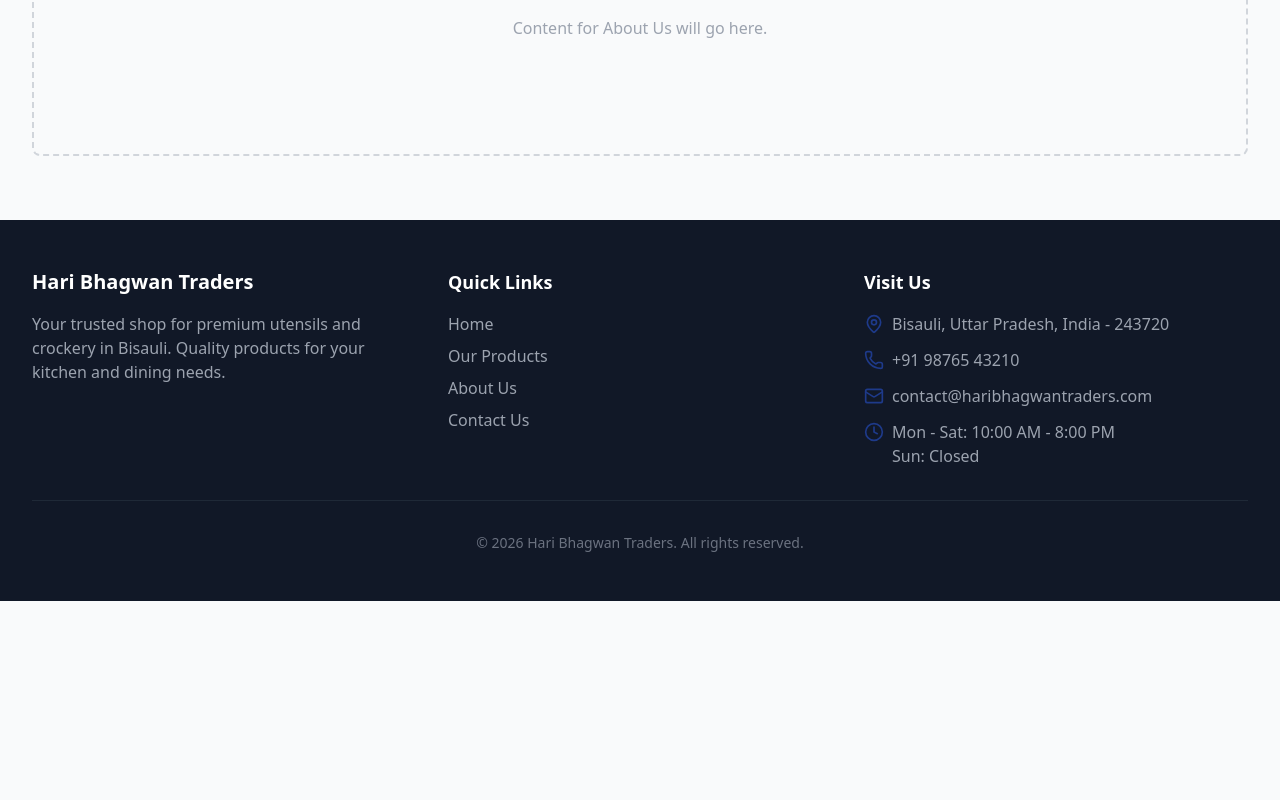
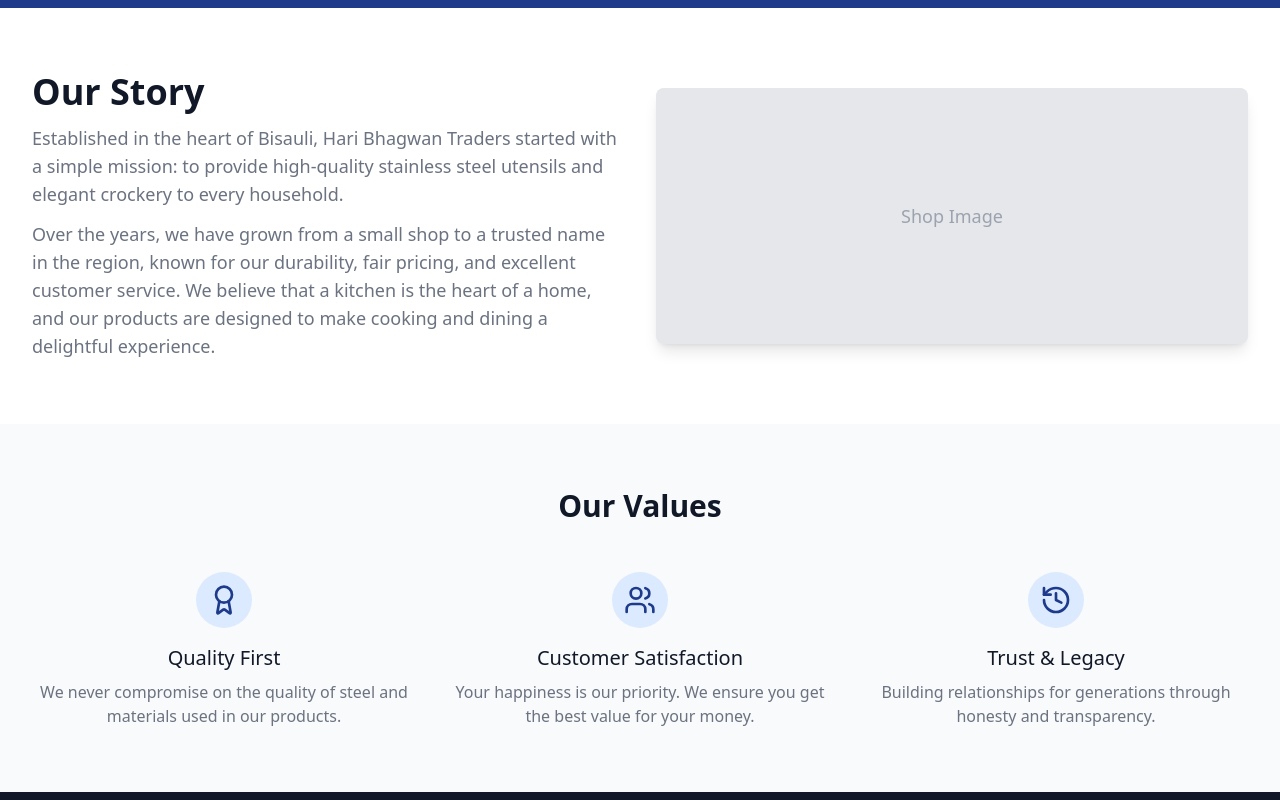
Before and after one commit to Shresth1822/shop-management-system, a React (Vite) app: page /about in a window 1280 px wide. Shown: the part 360-1160 px from the top of the page. Before the commit the page ends 961 px from the top, so only its background shows below. Built offline with nearby package versions, Linux system fonts and the light colour scheme.

Commit message:
feat: Add About and Contact pages with Google Maps embed

```diff
--- a/src/App.jsx
+++ b/src/App.jsx
@@ -5,6 +5,8 @@
 // Public Pages
 import Home from "./pages/public/Home";
 import Products from "./pages/public/Products";
+import About from "./pages/public/About";
+import Contact from "./pages/public/Contact";
 import Placeholder from "./pages/public/Placeholder"; // Temporary for other pages
 
 function App() {
@@ -15,11 +17,8 @@
         <Route element={<PublicLayout />}>
           <Route path="/" element={<Home />} />
           <Route path="/products" element={<Products />} />
-          <Route path="/about" element={<Placeholder pageName="About Us" />} />
-          <Route
-            path="/contact"
-            element={<Placeholder pageName="Contact Us" />}
-          />
+          <Route path="/about" element={<About />} />
+          <Route path="/contact" element={<Contact />} />
         </Route>
 
         {/* Admin Routes (Placeholder for now) */}
--- /dev/null
+++ b/src/pages/public/About.jsx
@@ -0,0 +1,109 @@
+import React from "react";
+import { Award, Users, History, CheckCircle } from "lucide-react";
+
+const About = () => {
+  return (
+    <div className="bg-white">
+      {/* Hero Section */}
+      <div className="bg-primary py-16 sm:py-24">
+        <div className="max-w-7xl mx-auto px-4 sm:px-6 lg:px-8 text-center">
+          <h1 className="text-4xl font-extrabold text-white sm:text-5xl sm:tracking-tight lg:text-6xl">
+            About Hari Bhagwan Traders
+          </h1>
+          <p className="mt-6 max-w-2xl mx-auto text-xl text-blue-100">
+            Serving Bisauli with quality kitchenware and crockery for over 20
+            years.
+          </p>
+        </div>
+      </div>
+
+      {/* Our Story */}
+      <div className="max-w-7xl mx-auto px-4 sm:px-6 lg:px-8 py-16">
+        <div className="lg:grid lg:grid-cols-2 lg:gap-8 lg:items-center">
+          <div>
+            <h2 className="text-3xl font-extrabold text-gray-900 sm:text-4xl">
+              Our Story
+            </h2>
+            <p className="mt-3 max-w-3xl text-lg text-gray-500">
+              Established in the heart of Bisauli, Hari Bhagwan Traders started
+              with a simple mission: to provide high-quality stainless steel
+              utensils and elegant crockery to every household.
+            </p>
+            <p className="mt-3 max-w-3xl text-lg text-gray-500">
+              Over the years, we have grown from a small shop to a trusted name
+              in the region, known for our durability, fair pricing, and
+              excellent customer service. We believe that a kitchen is the heart
+              of a home, and our products are designed to make cooking and
+              dining a delightful experience.
+            </p>
+          </div>
+          <div className="mt-8 lg:mt-0">
+            <div className="aspect-w-3 aspect-h-2 rounded-lg shadow-lg overflow-hidden bg-gray-100">
+              {/* Placeholder for shop image */}
+              <div className="w-full h-64 flex items-center justify-center text-gray-400 bg-gray-200">
+                <span className="text-lg">Shop Image</span>
+              </div>
+            </div>
+          </div>
+        </div>
+      </div>
+
+      {/* Values */}
+      <div className="bg-gray-50 py-16">
+        <div className="max-w-7xl mx-auto px-4 sm:px-6 lg:px-8">
+          <div className="text-center mb-12">
+            <h2 className="text-3xl font-extrabold text-gray-900">
+              Our Values
+            </h2>
+          </div>
+          <div className="grid grid-cols-1 md:grid-cols-3 gap-8">
+            <div className="text-center">
+              <div className="flex justify-center mb-4">
+                <div className="p-3 bg-blue-100 rounded-full">
+                  <Award className="h-8 w-8 text-primary" />
+                </div>
+              </div>
+              <h3 className="text-xl font-medium text-gray-900">
+                Quality First
+              </h3>
+              <p className="mt-2 text-gray-500">
+                We never compromise on the quality of steel and materials used
+                in our products.
+              </p>
+            </div>
+            <div className="text-center">
+              <div className="flex justify-center mb-4">
+                <div className="p-3 bg-blue-100 rounded-full">
+                  <Users className="h-8 w-8 text-primary" />
+                </div>
+              </div>
+              <h3 className="text-xl font-medium text-gray-900">
+                Customer Satisfaction
+              </h3>
+              <p className="mt-2 text-gray-500">
+                Your happiness is our priority. We ensure you get the best value
+                for your money.
+              </p>
+            </div>
+            <div className="text-center">
+              <div className="flex justify-center mb-4">
+                <div className="p-3 bg-blue-100 rounded-full">
+                  <History className="h-8 w-8 text-primary" />
+                </div>
+              </div>
+              <h3 className="text-xl font-medium text-gray-900">
+                Trust & Legacy
+              </h3>
+              <p className="mt-2 text-gray-500">
+                Building relationships for generations through honesty and
+                transparency.
+              </p>
+            </div>
+          </div>
+        </div>
+      </div>
+    </div>
+  );
+};
+
+export default About;
--- /dev/null
+++ b/src/pages/public/Contact.jsx
@@ -0,0 +1,132 @@
+import React from "react";
+import { MapPin, Phone, Mail, Clock, MessageCircle } from "lucide-react";
+
+const Contact = () => {
+  return (
+    <div className="min-h-screen bg-gray-50 py-12 px-4 sm:px-6 lg:px-8">
+      <div className="max-w-7xl mx-auto">
+        <div className="text-center mb-12">
+          <h1 className="text-3xl font-extrabold text-gray-900 sm:text-4xl">
+            Contact Us
+          </h1>
+          <p className="mt-4 text-xl text-gray-500">
+            We'd love to hear from you. Visit our store or get in touch!
+          </p>
+        </div>
+
+        <div className="grid grid-cols-1 md:grid-cols-2 gap-8">
+          {/* Contact Information */}
+          <div className="bg-white shadow rounded-lg overflow-hidden">
+            <div className="p-6">
+              <h2 className="text-2xl font-bold text-gray-900 mb-6">
+                Get in Touch
+              </h2>
+
+              <div className="space-y-6">
+                <div className="flex items-start">
+                  <div className="flex-shrink-0">
+                    <MapPin className="h-6 w-6 text-primary" />
+                  </div>
+                  <div className="ml-3">
+                    <p className="text-lg font-medium text-gray-900">
+                      Our Location
+                    </p>
+                    <p className="mt-1 text-gray-500">
+                      Bisauli, Uttar Pradesh 243720
+                    </p>
+                    <p className="mt-1 text-sm text-gray-400">
+                      Near Main Market
+                    </p>
+                  </div>
+                </div>
+
+                <div className="flex items-start">
+                  <div className="flex-shrink-0">
+                    <Phone className="h-6 w-6 text-primary" />
+                  </div>
+                  <div className="ml-3">
+                    <p className="text-lg font-medium text-gray-900">Phone</p>
+                    <p className="mt-1 text-gray-500">
+                      <a
+                        href="tel:+919876543210"
+                        className="hover:text-primary transition-colors"
+                      >
+                        +91 98765 43210
+                      </a>
+                    </p>
+                  </div>
+                </div>
+
+                <div className="flex items-start">
+                  <div className="flex-shrink-0">
+                    <Mail className="h-6 w-6 text-primary" />
+                  </div>
+                  <div className="ml-3">
+                    <p className="text-lg font-medium text-gray-900">Email</p>
+                    <p className="mt-1 text-gray-500">
+                      <a
+                        href="mailto:contact@haribhagwantraders.com"
+                        className="hover:text-primary transition-colors"
+                      >
+                        contact@haribhagwantraders.com
+                      </a>
+                    </p>
+                  </div>
+                </div>
+
+                <div className="flex items-start">
+                  <div className="flex-shrink-0">
+                    <Clock className="h-6 w-6 text-primary" />
+                  </div>
+                  <div className="ml-3">
+                    <p className="text-lg font-medium text-gray-900">
+                      Business Hours
+                    </p>
+                    <p className="mt-1 text-gray-500">
+                      Monday - Saturday: 10:00 AM - 8:00 PM
+                    </p>
+                    <p className="mt-1 text-gray-500">Sunday: Closed</p>
+                  </div>
+                </div>
+              </div>
+
+              <div className="mt-8 flex space-x-4">
+                <a
+                  href="tel:+919876543210"
+                  className="flex-1 flex justify-center items-center py-3 border border-transparent text-base font-medium rounded-md text-white bg-secondary hover:bg-primary transition-colors"
+                >
+                  <Phone className="h-5 w-5 mr-2" />
+                  Call Now
+                </a>
+                <a
+                  href="https://wa.me/919876543210"
+                  target="_blank"
+                  rel="noopener noreferrer"
+                  className="flex-1 flex justify-center items-center py-3 border border-transparent text-base font-medium rounded-md text-white bg-green-600 hover:bg-green-700 transition-colors"
+                >
+                  <MessageCircle className="h-5 w-5 mr-2" />
+                  WhatsApp
+                </a>
+              </div>
+            </div>
+          </div>
+
+          {/* Map */}
+          <div className="bg-white shadow rounded-lg overflow-hidden h-96 md:h-auto">
+            <iframe
+              src="https://www.google.com/maps/embed?pb=!1m18!1m12!1m3!1d14065.659637774936!2d78.9324!3d28.3075!2m3!1f0!2f0!3f0!3m2!1i1024!2i768!4f13.1!3m3!1m2!1s0x390b9680c2f5dcb7%3A0x6c6e75e1b4b0b0b0!2sBisauli%2C%20Uttar%20Pradesh%20243720!5e0!3m2!1sen!2sin!4v1645000000000!5m2!1sen!2sin"
+              width="100%"
+              height="100%"
+              style={{ border: 0 }}
+              allowFullScreen=""
+              loading="lazy"
+              title="Google Maps Location"
+            ></iframe>
+          </div>
+        </div>
+      </div>
+    </div>
+  );
+};
+
+export default Contact;
```
